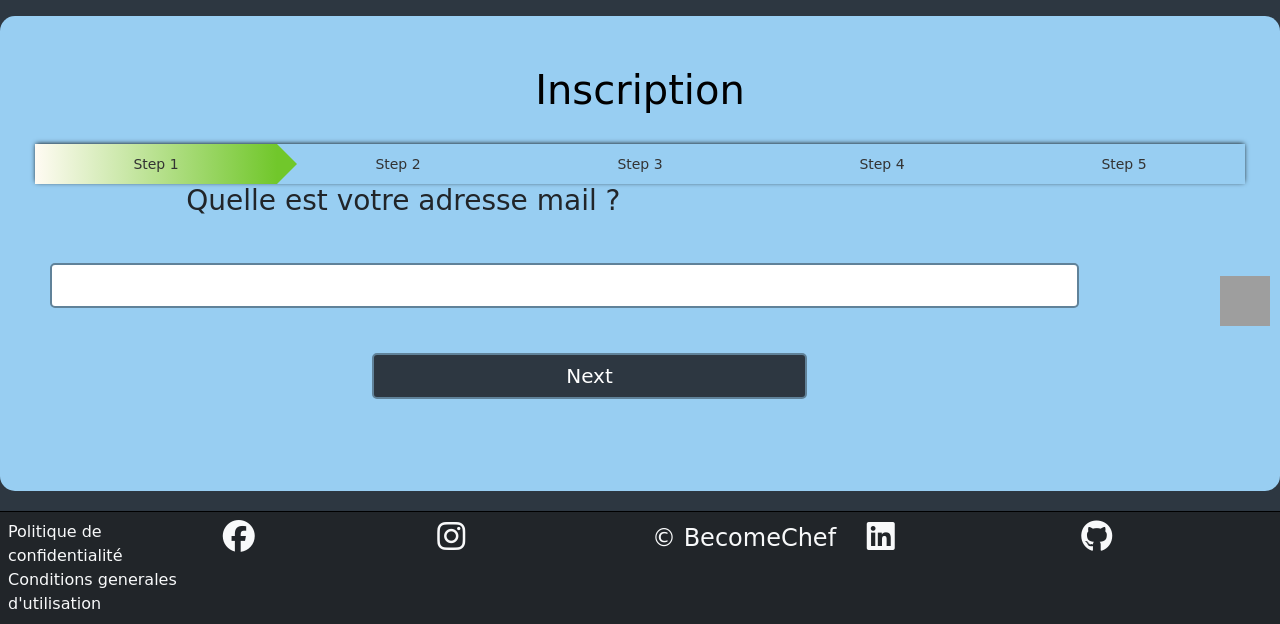
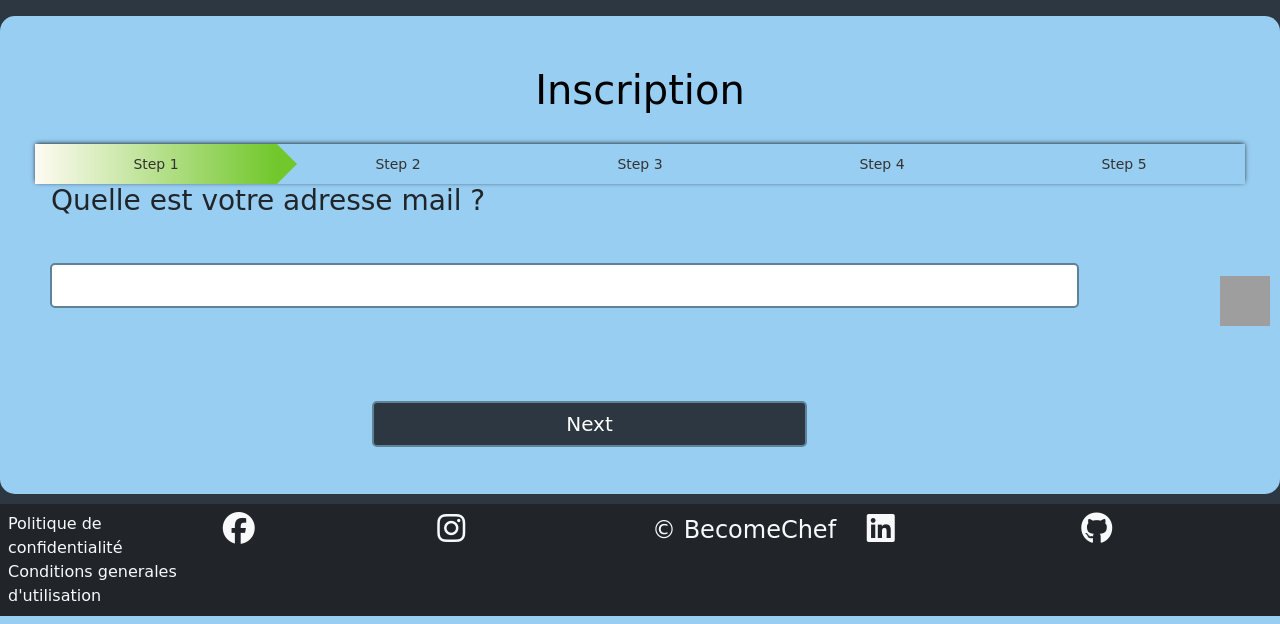
Before and after one commit to FifthYonko/BecomeChef, a Symfony app: template templates/registration/register.html.twig in a window 1280 px wide. Shown: the part 464-1088 px from the top of the page. Run offline with Twig, Linux system fonts and the light colour scheme; the template is opened without the code that fills it, so the values that code supplies are empty; form fields are guessed from the names that the template uses; some libraries are stand-ins or nearby versions; grey boxes are pictures that could not be loaded.

Commit message:
modification du formulaire d'inscription, affichage des erreurs, modification front des template mais

```diff
--- a/public/css/BaseStyle.css
+++ b/public/css/BaseStyle.css
@@ -221,36 +221,7 @@ main{
     font-size: large;
 }
 
-.navCol{
-    border: solid #71C72B 1px;
-    border-radius: 10px;
-    text-align: center;
-    padding: 0;
-    width: 30px;
-    color: #442014;
 
-    margin-right: 3px;
-}
-.navCol:hover{
-    transform: scale(1.3);
-    margin:0 10px 0 10px;
-    background-color: #FFF1D6;
-    border: none;
-}
-
-
-
-footer{
-
-    flex-shrink: 0;
-    border-top: solid black 1px;
-    background:-webkit-linear-gradient(bottom, #71C72B ,#26430F 99%);
-    color: #442014;
-    margin-top: 10px;
-
-
-
-}
 
 @media (min-width:1350px) {
     main{
--- a/src/Form/ChangementProfilType.php
+++ b/src/Form/ChangementProfilType.php
@@ -38,7 +38,8 @@ class ChangementProfilType extends AbstractType
                 'required' => false,
                 'constraints' => [
                     new ConstraintsFile([
-                        'maxSize' => '1024k',
+                        'maxSize' => '2048k',
+                        'maxSizeMessage' => 'La taille autorise est de {{ limit }}k  ',
                         'mimeTypes' => [
                             'image/*',
                         ],
--- a/src/Form/RegistrationFormType.php
+++ b/src/Form/RegistrationFormType.php
@@ -58,7 +58,8 @@ class RegistrationFormType extends AbstractType
                 'required' => false,
                 'constraints' => [
                     new ConstraintsFile([
-                        'maxSize' => '1024k',
+                        'maxSize' => '2048k',
+                        'maxSizeMessage' => 'La taille autorise est de {{ limit }}k  ',
                         'mimeTypes' => [
                             'image/*',
                         ],
--- a/templates/registration/register.html.twig
+++ b/templates/registration/register.html.twig
@@ -32,34 +32,37 @@
 
 		<!-- page 1 -->
 		<div class="page first-page">
-			{{form_errors(registrationForm)}}
-			<div class="titres fs-4 text-start w-75 m-auto">
+			<div class="titres fs-4 text-start w-75 ms-3 ">
 				<h3 class="w-75 ">Quelle est votre adresse mail ?</h3>
 			</div>
 
-			<div class="champs d-flex flex-wrap">
+			<div class="champs w-100 d-flex flex-wrap">
 				{{ form_widget(registrationForm.email,{'attr': {'class': 'formInput'}}) }}
-				{{form_errors(registrationForm.email)}}
+				<div class="row w-50 text-start">
+					{{form_errors(registrationForm.email)}}
+				</div>
 
 
 			</div>
 
-			<div class="champs btns">
+			<div class="champs btns pt-5">
 				<button class="firstNext next FormSub btn  fs-5 mb-2">Next</button>
 			</div>
 
 		</div>
 		<!-- page 2 -->
 		<div class="page">
-			<div class="titres fs-4 text-start w-75 m-auto">
+			<div class="titres fs-4 text-start w-75 ms-0">
 				<h3 class="w-75">Veuillez choisir un pseudo</h3>
 			</div>
 
-			<div class="champs d-flex flex-wrap">
+			<div class="champs w-100 d-flex flex-wrap">
 				{{ form_widget(registrationForm.pseudo,{'attr': {'class': 'formInput'}}) }}
-				{{form_errors(registrationForm.pseudo)}}
+				<div class="row w-75 text-start">
+					{{form_errors(registrationForm.password)}}
+				</div>
 			</div>
-			<div class="champs btns">
+			<div class="champs btns pt-5">
 				<button class="prev-1 prev FormSub btn  fs-5 mb-2">Previous</button>
 				<button class="next-1 next FormSub btn   fs-5 mb-2">Next</button>
 
@@ -67,17 +70,20 @@
 		</div>
 		<!-- page 3 -->
 		<div class="page">
-			<div class="titres fs-4 text-start w-75 m-auto">
+			<div class="titres fs-4 text-start w-75 ms-2">
 				<h3 class="w-75">Voulez vous ajouter une photo ?</h3>
 			</div>
 
-			<div class="champs d-flex flex-wrap">
+			<div class="champs w-100 d-flex flex-wrap">
 				{{ form_widget(registrationForm.photo) }}
-				{{form_errors(registrationForm.photo)}}
+				<div class="row w-75 text-start">
+					{{form_errors(registrationForm.photo)}}
+
+				</div>
 
 			</div>
 
-			<div class="champs btns">
+			<div class="champs btns pt-5">
 				<button class="prev-2 prev FormSub btn   fs-5 mb-2">Previous</button>
 				<button class="next-2 next FormSub btn  fs-5 mb-2">Next</button>
 
@@ -85,17 +91,21 @@
 		</div>
 		<!-- page 4 -->
 		<div class="page">
-			<div class="titres fs-4 text-start w-75 m-auto">
+			<div class="titres fs-4 text-start w-75 ms-2">
 				<h3 class="w-75">Veuillez choisir un mot de passe</h3>
 			</div>
-			<div class="champs d-flex ">
-							{{form_errors(registrationForm.password)}}
+			<div class="champs  w-100 d-flex  flex-wrap">
 
 				{{ form_widget(registrationForm.password,
                     {'attr': {'class': 'formInput'}}
 				) }}
+				<div class="row w-75 text-start">
+					{{form_errors(registrationForm.password)}}
+				</div>
+
+
 			</div>
-			<div class="champs btns">
+			<div class="champs btns pt-5">
 
 				<button class="prev-3 prev FormSub btn  fs-5 mb-2">Previous</button>
 				<button class=" next-3 FormSub btn   fs-5 mb-2">Next</button>
@@ -103,15 +113,16 @@
 		</div>
 		<!-- page 5 -->
 		<div class="page">
-			<div class="titres fs-4 text-start w-75 m-auto ">
+			<div class="titres fs-4 text-start w-75 ms-3 ">
 				<p>En cochant cette case vous acceptez les <a href="{{path('cgu')}}" class="anchorStyle   ">Conditions generales d'utilisation</a> et la
 					<a href="{{path('pdc')}}" class="anchorStyle ">Politique de confidentialité</a></p>
 			</div>
 			<div class="champs">
 				{{ form_widget(registrationForm.agreeTerms) }}
+				<br>
 				{{ form_errors(registrationForm.agreeTerms) }}
 			</div>
-			<div class="champs btns">
+			<div class="champs btns pt-5">
 				<button class="prev-4 prev FormSub btn fs-5 mb-2">Previous</button>
 
 				<button type="submit" class="FormSub btn fs-5 mb-2">Inscription</button>
--- a/templates/security/forgotPassword.html.twig
+++ b/templates/security/forgotPassword.html.twig
@@ -7,14 +7,15 @@
     <div class="row w-75 m-auto justify-content-center">
         <div class="col-6 text-center py-5 ">
             <h1 class="titres coloredText text-center fs-1 pb-3">Réinitialisation mot de passe</h1>
-            <div class="">
+            <div class="petitConteneur">
                 {{ form_start(form_reset) }}
                 {{form_label(form_reset.email)}}
                 {{ form_widget(form_reset.email, {'attr' : {
                     'placeholder' : 'Votre adresse mail',
                     'class': 'formInput'
                 }}) }}
-                <button class="btn FormSub w-50 text-dark fs-5 m-auto mt-2" type="submit">Envoyer</button>
+                {{form_errors(form_reset.email)}}
+                <button class="btn FormSub w-50  fs-5 m-auto mt-2" type="submit">Envoyer</button>
                 {{ form_end(form_reset) }}
 
             </div>
```
Also changed, not shown: src/Controller/SecurityController.php (+5 -8 lines), templates/emails/contact.html.twig (+14 -15 lines), templates/emails/passwordchange.html.twig (+13 -12 lines).
